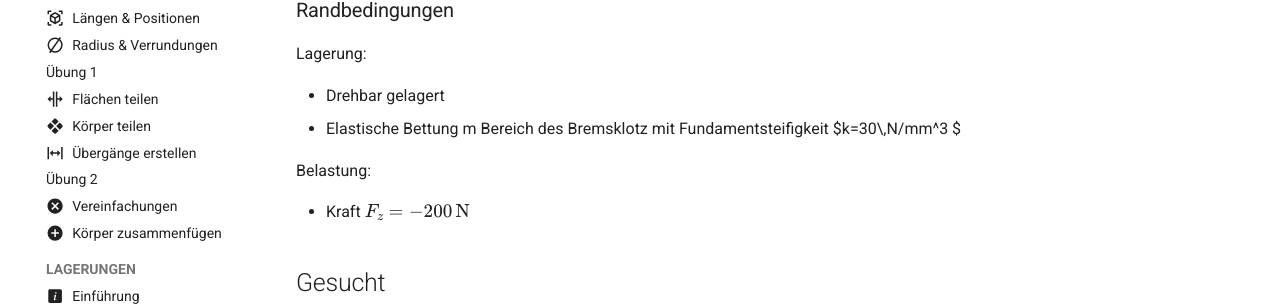
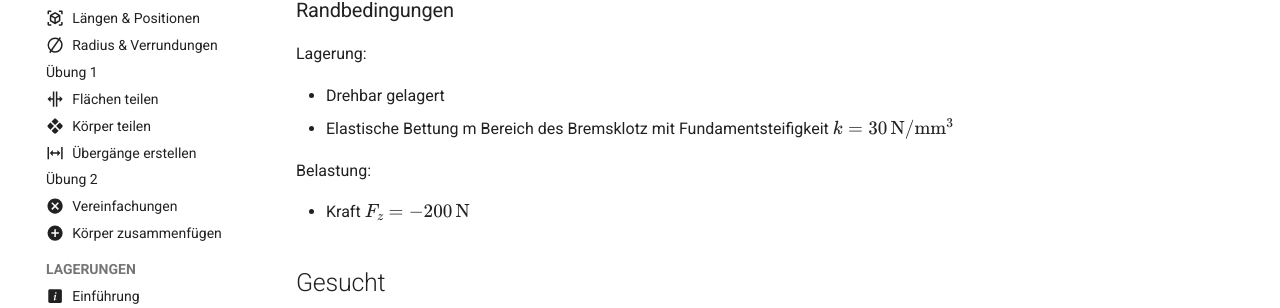
Before and after one commit to prof-schoenfelder-lab/Strukturmechanik, an MkDocs documentation site: the page built from docs/P2_Geometrie_Randbedingungen/02_Lagerungen/Uebung-5.md, in a window 1280 px wide and 900 px high, scrolled down 1154 px. Shown: the part 144-452 px from the top of the window. Built offline with MkDocs 1.6.1 and Material for MkDocs 9.7.7, drawn with Linux system fonts in a browser that asks for light colours; comment, search, counter and statistics services are not loaded.

Commit message:
P2 Uebungen fixed

```diff
--- a/docs/P2_Geometrie_Randbedingungen/02_Lagerungen/Uebung-5.md
+++ b/docs/P2_Geometrie_Randbedingungen/02_Lagerungen/Uebung-5.md
@@ -36,7 +36,7 @@ stark vereinfachte v-Break:
 Lagerung:
 
 - Drehbar gelagert
-- Elastische Bettung m Bereich des Bremsklotz mit Fundamentsteifigkeit $k=30\,N/mm^3 $
+- Elastische Bettung m Bereich des Bremsklotz mit Fundamentsteifigkeit $k=30\,\mathrm{N/mm^3}$
 
 Belastung:
 
@@ -82,7 +82,7 @@ Berechnen Sie anschließend die folgenden Größen:
 
 ### Die maximale von-Mises Vergleichsspannung $\sigma_{Mises, \max }$ in MPa
 
-<div class="numeric-question" data-answer="27.473" data-tolerance="0.25" data-points="5" data-attempts="5"  data-hints="Einheit auf mm (MPa) gewechselt?">
+<div class="numeric-question" data-answer="27.473" data-tolerance="0.5" data-points="5" data-attempts="5"  data-hints="Einheit auf mm (MPa) gewechselt?">
 </div>
 
 <!-- Lösungsbilder - werden automatisch angezeigt, wenn alle Fragen beantwortet sind -->
@@ -96,6 +96,16 @@ Berechnen Sie anschließend die folgenden Größen:
 </figure>
 
 <figure style="text-align:center;">
+  <img src="../images/Uebung-05-Loesung-umax.png" alt="Gesamtverschiebung Lösung" width="500">
+  <figcaption>Gesamtverschiebung Lösung"</figcaption>
+</figure>
+
+<figure style="text-align:center;">
+  <img src="../images/Uebung-05-Loesung-uz.png" alt="z-Verschiebung Bettung Lösung" width="500">
+  <figcaption>z-Verschiebung Bettung Lösung"</figcaption>
+</figure>
+
+<figure style="text-align:center;">
   <img src="../images/Uebung-05-Loesung-stress.png" alt="Spannung Lösung" width="500">
   <figcaption>Spannung Lösung"</figcaption>
 </figure>
```
Also changed, not shown: docs/P2_Geometrie_Randbedingungen/01_Geometrie_anpassen/Uebung-2.md (+0 -5 lines), docs/P2_Geometrie_Randbedingungen/02_Lagerungen/Uebung-3.md (+0 -9 lines), docs/P2_Geometrie_Randbedingungen/02_Lagerungen/Uebung-4.md (+27 -13 lines), docs/P2_Geometrie_Randbedingungen/03_Belastungen/Uebung-7.md (+1 -1 lines), docs/P2_Geometrie_Randbedingungen/02_Lagerungen/images/Uebung-04-Hinweis-KOS-hinten.png (added), docs/P2_Geometrie_Randbedingungen/02_Lagerungen/images/Uebung-04-Loesung-disp-y.png, docs/P2_Geometrie_Randbedingungen/02_Lagerungen/images/Uebung-04-Loesung-disp-z.png, docs/P2_Geometrie_Randbedingungen/02_Lagerungen/images/Uebung-04.excalidraw.png, docs/P2_Geometrie_Randbedingungen/02_Lagerungen/images/Uebung-05-Loesung-umax.png (added), docs/P2_Geometrie_Randbedingungen/02_Lagerungen/images/Uebung-05-Loesung-uz.png (added), 1 other file.
